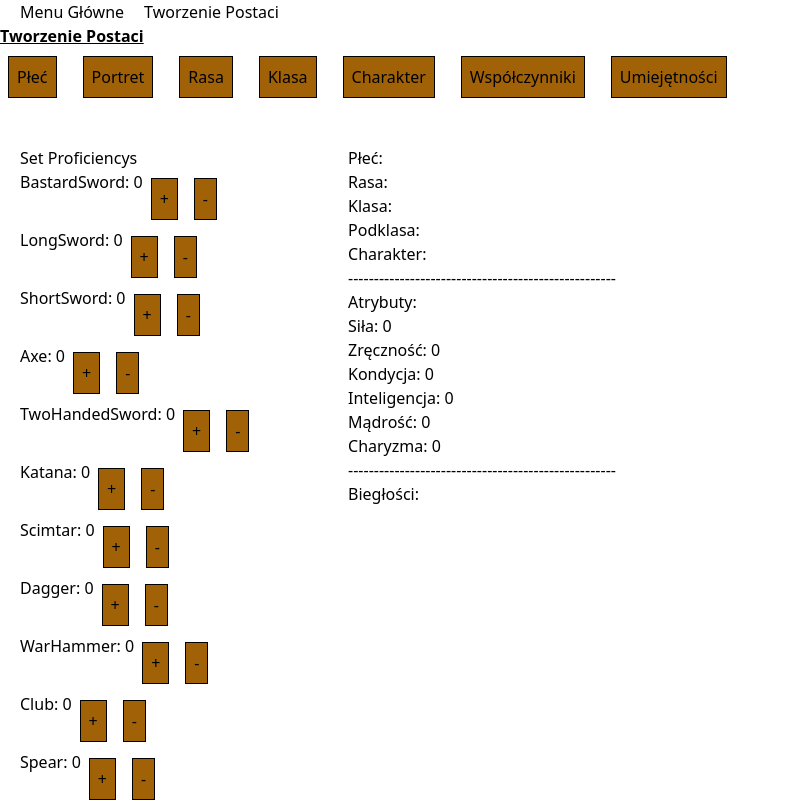
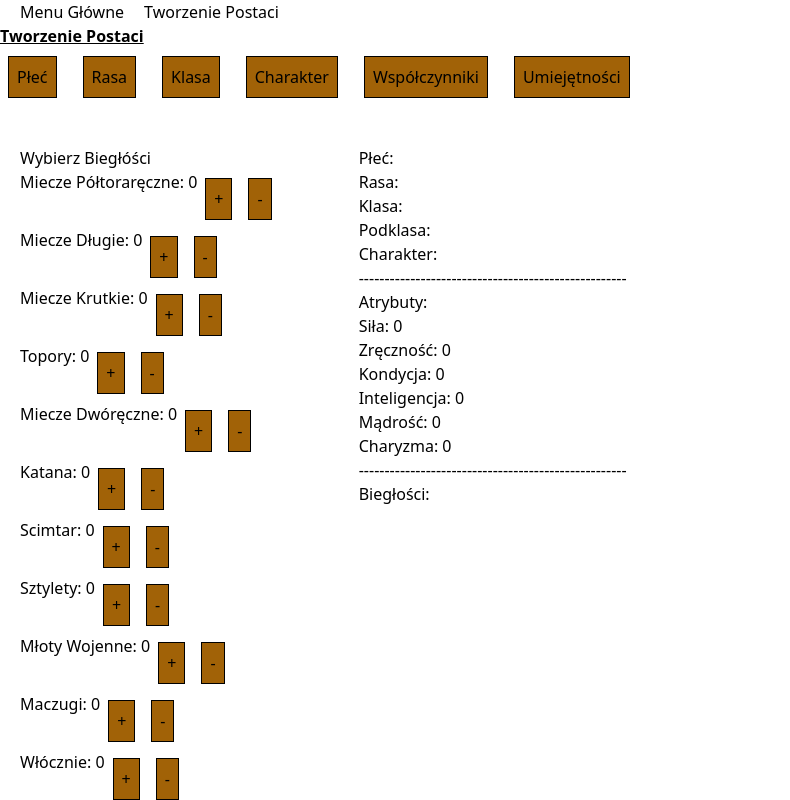
Before and after one commit to MarcinLangsam/CharacterCreatorPlus-Frontend, a React app: page /second in a window 1280 px wide. Both pictures are taken after a click on the button "Umiejętności". Shown: the top 800 px of the page, without its empty margins (0-790 px from the left). Built offline with nearby package versions, Linux system fonts and the light colour scheme.

Commit message:
Translate Weapon Proficiencys

```diff
--- a/src/components/Skills.tsx
+++ b/src/components/Skills.tsx
@@ -24,33 +24,33 @@ const Skills: React.FC = () => {
 
   return (
     <div>
-      <h2>Set Proficiencys</h2>
+      <h2>Wybierz Biegłóści</h2>
       <StatControl
-        statName="BastardSword"
+        statName="Miecze Półtoraręczne"
         statValue={characterData.skills.BastardSword}
         onIncrement={() => updateAttribute('BastardSword', 1)}
         onDecrement={() => updateAttribute('BastardSword', -1)}
       />
       <StatControl
-        statName="LongSword"
+        statName="Miecze Długie"
         statValue={characterData.skills.LongSword}
         onIncrement={() => updateAttribute('LongSword', 1)}
         onDecrement={() => updateAttribute('LongSword', -1)}
       />
       <StatControl
-        statName="ShortSword"
+        statName="Miecze Krutkie"
         statValue={characterData.skills.ShortSword}
         onIncrement={() => updateAttribute('ShortSword', 1)}
         onDecrement={() => updateAttribute('ShortSword', -1)}
       />
       <StatControl
-        statName="Axe"
+        statName="Topory"
         statValue={characterData.skills.Axe}
         onIncrement={() => updateAttribute('Axe', 1)}
         onDecrement={() => updateAttribute('Axe', -1)}
       />
       <StatControl
-        statName="TwoHandedSword"
+        statName="Miecze Dwóręczne"
         statValue={characterData.skills.TwoHandedSword}
         onIncrement={() => updateAttribute('TwoHandedSword', 1)}
         onDecrement={() => updateAttribute('TwoHandedSword', -1)}
@@ -68,103 +68,103 @@ const Skills: React.FC = () => {
         onDecrement={() => updateAttribute('Scimtar', -1)}
       />
       <StatControl
-        statName="Dagger"
+        statName="Sztylety"
         statValue={characterData.skills.Dagger}
         onIncrement={() => updateAttribute('Dagger', 1)}
         onDecrement={() => updateAttribute('Dagger', -1)}
       />
       <StatControl
-        statName="WarHammer"
+        statName="Młoty Wojenne"
         statValue={characterData.skills.WarHammer}
         onIncrement={() => updateAttribute('WarHammer', 1)}
         onDecrement={() => updateAttribute('WarHammer', -1)}
       />
       <StatControl
-        statName="Club"
+        statName="Maczugi"
         statValue={characterData.skills.Club}
         onIncrement={() => updateAttribute('Club', 1)}
         onDecrement={() => updateAttribute('Club', -1)}
       />
       <StatControl
-        statName="Spear"
+        statName="Włócznie"
         statValue={characterData.skills.Spear}
         onIncrement={() => updateAttribute('Spear', 1)}
         onDecrement={() => updateAttribute('Spear', -1)}
       />
       <StatControl
-        statName="Halberd"
+        statName="Halabarda"
         statValue={characterData.skills.Halberd}
         onIncrement={() => updateAttribute('Halberd', 1)}
         onDecrement={() => updateAttribute('Halberd', -1)}
       />
       <StatControl
-        statName="Flail"
+        statName="Korbacze"
         statValue={characterData.skills.Flail}
         onIncrement={() => updateAttribute('Flail', 1)}
         onDecrement={() => updateAttribute('Flail', -1)}
       />
       <StatControl
-        statName="Mace"
+        statName="Wiekiery"
         statValue={characterData.skills.Mace}
         onIncrement={() => updateAttribute('Mace', 1)}
         onDecrement={() => updateAttribute('Mace', -1)}
       />
       <StatControl
-        statName="QuarterStaff"
+        statName="Kije bojowe"
         statValue={characterData.skills.QuarterStaff}
         onIncrement={() => updateAttribute('QuarterStaff', 1)}
         onDecrement={() => updateAttribute('QuarterStaff', -1)}
       />
       <StatControl
-        statName="Crossbow"
+        statName="Kusze"
         statValue={characterData.skills.Crossbow}
         onIncrement={() => updateAttribute('Crossbow', 1)}
         onDecrement={() => updateAttribute('Crossbow', -1)}
       />
       <StatControl
-        statName="LongBow"
+        statName="Długie Łuki"
         statValue={characterData.skills.LongBow}
         onIncrement={() => updateAttribute('LongBow', 1)}
         onDecrement={() => updateAttribute('LongBow', -1)}
       />
       <StatControl
-        statName="ShortBow"
+        statName="Krótkie Łuki"
         statValue={characterData.skills.ShortBow}
         onIncrement={() => updateAttribute('ShortBow', 1)}
         onDecrement={() => updateAttribute('ShortBow', -1)}
       />
       <StatControl
-        statName="Dart"
+        statName="Strzałki"
         statValue={characterData.skills.Dart}
         onIncrement={() => updateAttribute('Dart', 1)}
         onDecrement={() => updateAttribute('Dart', -1)}
       />
       <StatControl
-        statName="Sling"
+        statName="Proce"
         statValue={characterData.skills.Sling}
         onIncrement={() => updateAttribute('Sling', 1)}
         onDecrement={() => updateAttribute('Sling', -1)}
       />
       <StatControl
-        statName="TwoHandedWeaponStyle"
+        statName="Styl Broni Dwóręcznych"
         statValue={characterData.skills.TwoHandedWeaponStyle}
         onIncrement={() => updateAttribute('TwoHandedWeaponStyle', 1)}
         onDecrement={() => updateAttribute('TwoHandedWeaponStyle', -1)}
       />
       <StatControl
-        statName="SwordandShieldStyle"
+        statName="Styl Miecza i Tarczy"
         statValue={characterData.skills.SwordandShieldStyle}
         onIncrement={() => updateAttribute('SwordandShieldStyle', 1)}
         onDecrement={() => updateAttribute('SwordandShieldStyle', -1)}
       />
       <StatControl
-        statName="SingleWeaponStyle"
+        statName="Styl Miecza Jednoręcznego"
         statValue={characterData.skills.SingleWeaponStyle}
         onIncrement={() => updateAttribute('SingleWeaponStyle', 1)}
         onDecrement={() => updateAttribute('SingleWeaponStyle', -1)}
       />
       <StatControl
-        statName="TwoWeaponStyle"
+        statName="Styl Podwójnych Broni"
         statValue={characterData.skills.TwoWeaponStyle}
         onIncrement={() => updateAttribute('TwoWeaponStyle', 1)}
         onDecrement={() => updateAttribute('TwoWeaponStyle', -1)}
--- a/src/pages/CharacterCreation.tsx
+++ b/src/pages/CharacterCreation.tsx
@@ -43,7 +43,7 @@ const CharacterCreation: React.FC = () => {
       <h1 className='font-bold underline'>Tworzenie Postaci</h1>
       <div style={{ display: 'flex', gap: '10px', marginBottom: '20px' }}>
         <button className="border border-black m-2 bg-yellow-700 p-2" onClick={() => setActiveSection('gender')}>Płeć</button>
-        <button className="border border-black m-2 bg-yellow-700 p-2" onClick={() => setActiveSection('portrait')}>Portret</button>
+        {/* <button className="border border-black m-2 bg-yellow-700 p-2" onClick={() => setActiveSection('portrait')}>Portret</button> */}
         <button className="border border-black m-2 bg-yellow-700 p-2" onClick={() => setActiveSection('race')}>Rasa</button>
         <button className="border border-black m-2 bg-yellow-700 p-2" onClick={() => setActiveSection('class')}>Klasa</button>
         <button className="border border-black m-2 bg-yellow-700 p-2" onClick={() => setActiveSection('character')}>Charakter</button>
```
